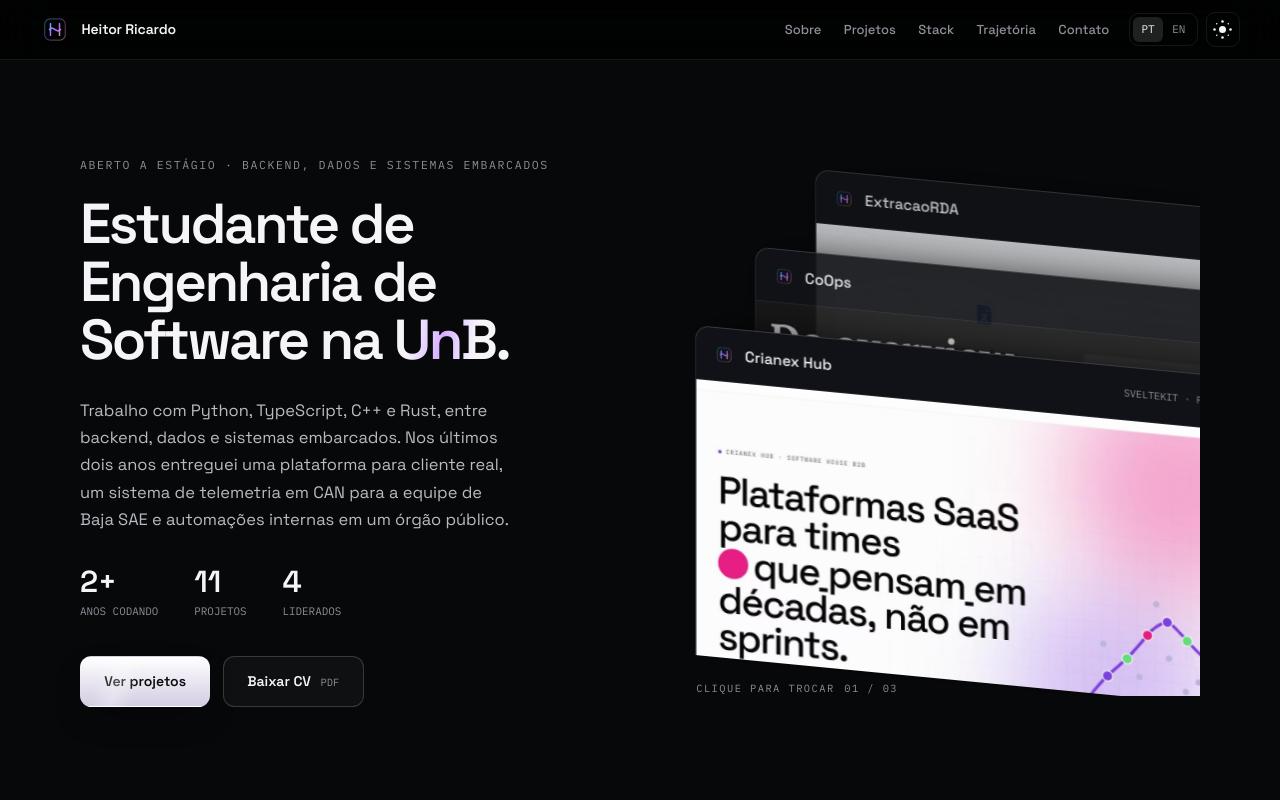
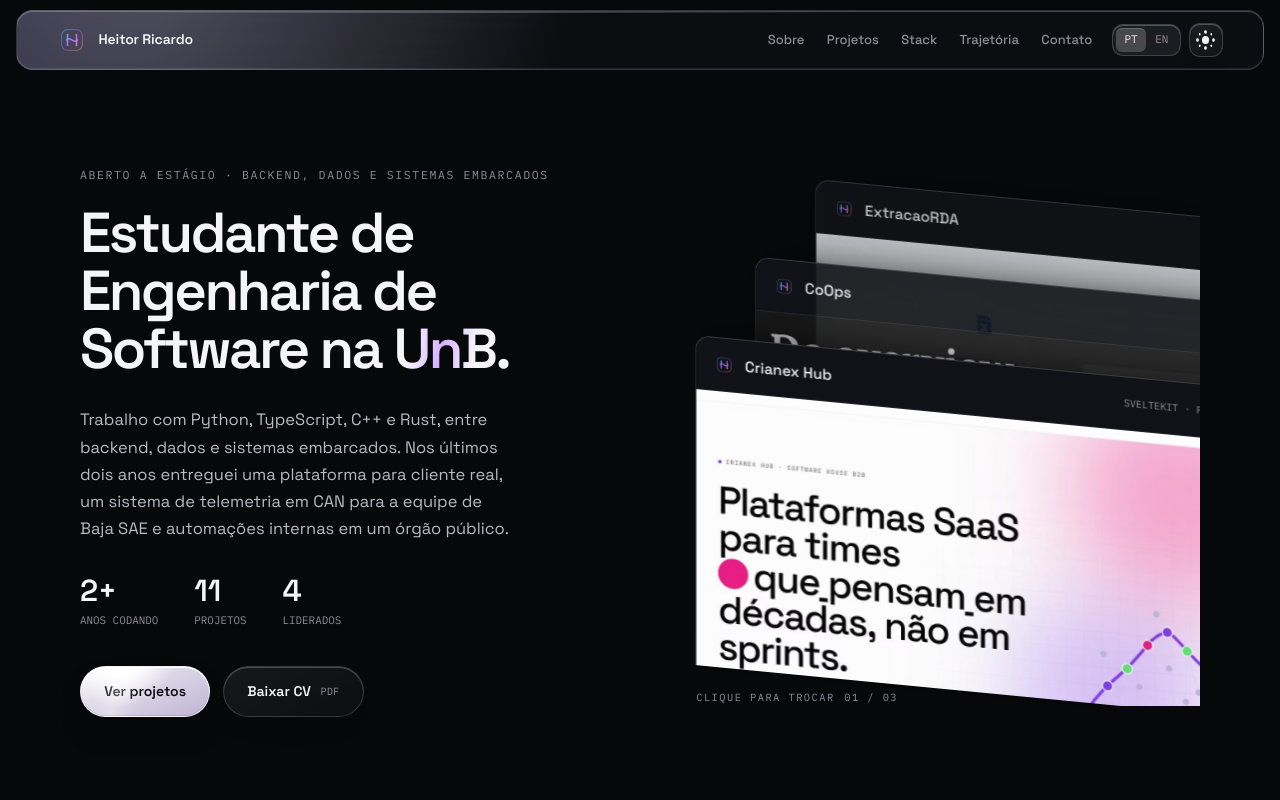
Before and after one commit to HeitorM50/HeitorM50.github.io, a Next.js app: page / in a window 1280 px wide. Shown: the top 800 px of the page. Built offline with nearby package versions, Linux system fonts and the light colour scheme.

Commit message:
feat: aplica liquid glass aos controles do portfolio

```diff
--- a/src/app/globals.css
+++ b/src/app/globals.css
@@ -53,6 +53,13 @@
   --accent: oklch(0.75 0.16 300);
   --accent-2: oklch(0.76 0.16 235);
   --button-fg: #0a0b0d;
+  --glass: rgba(17, 19, 24, .58);
+  --glass-strong: rgba(17, 19, 24, .76);
+  --glass-control: rgba(255, 255, 255, .065);
+  --glass-stroke: rgba(255, 255, 255, .16);
+  --glass-highlight: rgba(255, 255, 255, .24);
+  --glass-shadow: rgba(0, 0, 0, .52);
+  --glass-tint: rgba(142, 105, 255, .15);
   color-scheme: dark;
 }
 
@@ -70,6 +77,13 @@
   --header: oklch(0.985 0.003 300 / 0.82);
   --accent: oklch(0.6 0.16 300);
   --accent-2: oklch(0.58 0.14 235);
+  --glass: rgba(250, 249, 252, .68);
+  --glass-strong: rgba(250, 249, 252, .86);
+  --glass-control: rgba(255, 255, 255, .52);
+  --glass-stroke: rgba(29, 24, 40, .13);
+  --glass-highlight: rgba(255, 255, 255, .9);
+  --glass-shadow: rgba(52, 38, 78, .2);
+  --glass-tint: rgba(109, 73, 220, .1);
   color-scheme: light;
 }
 
@@ -95,18 +109,20 @@ p, h1, h2, h3, h4 { margin-top: 0; }
 @keyframes specular { from { transform: translateX(-150%) skewX(-18deg); } to { transform: translateX(300%) skewX(-18deg); } }
 @keyframes fade-up { from { opacity: 0; transform: translateY(.5rem); } to { opacity: 1; transform: translateY(0); } }
 
-.site-header { position: sticky; top: 0; z-index: 60; border-bottom: 1px solid var(--line); background: var(--header); backdrop-filter: blur(20px); }
-.header-shell { min-height: 3.7rem; padding: .7rem 2.5rem; display: flex; align-items: center; gap: 1.25rem; }
+.site-header { position: sticky; top: 0; z-index: 60; padding: .65rem 1rem 0; border: 0; background: transparent; pointer-events: none; }
+.header-shell { position: relative; width: min(100%, 82rem); min-height: 3.7rem; margin-inline: auto; padding: .7rem 2.5rem; display: flex; align-items: center; gap: 1.25rem; overflow: hidden; border: 1px solid var(--glass-stroke); border-radius: 1.05rem; background: radial-gradient(circle at 10% -80%, var(--glass-highlight), transparent 38%), linear-gradient(125deg, var(--glass-tint), transparent 42%), var(--glass); box-shadow: inset 0 1px 0 var(--glass-highlight), inset 0 -1px 0 color-mix(in srgb, var(--glass-stroke) 55%, transparent), 0 1.25rem 3.5rem -2rem var(--glass-shadow); -webkit-backdrop-filter: blur(24px) saturate(165%); backdrop-filter: blur(24px) saturate(165%); pointer-events: auto; }
+.header-shell::before { content: ''; position: absolute; z-index: 0; top: 1px; left: 8%; right: 32%; height: 1px; background: linear-gradient(90deg, transparent, var(--glass-highlight), transparent); pointer-events: none; }
+.header-shell > * { position: relative; z-index: 1; }
 .brand { display: flex; align-items: center; gap: .7rem; flex: none; font-size: .875rem; font-weight: 600; letter-spacing: -.01em; }
 .brand-mark { width: 1.9rem; height: 1.9rem; display: grid; place-items: center; overflow: hidden; border-radius: .55rem; }
 .brand-mark img { width: 100%; height: 100%; object-fit: contain; }
 .desktop-nav { display: flex; flex-wrap: wrap; gap: 1.4rem; margin-left: auto; color: var(--muted); font-size: .8125rem; font-weight: 500; }
 .header-actions { display: flex; align-items: center; gap: .5rem; flex: none; }
-.language-switch { display: flex; gap: .1rem; padding: .2rem; border: 1px solid var(--line); border-radius: .6rem; font: 500 .6875rem/1 'IBM Plex Mono', monospace; }
+.language-switch { display: flex; gap: .1rem; padding: .2rem; border: 1px solid var(--glass-stroke); border-radius: .7rem; background: var(--glass-control); box-shadow: inset 0 1px 0 var(--glass-highlight); font: 500 .6875rem/1 'IBM Plex Mono', monospace; }
 .language-switch a { padding: .42rem .5rem; border-radius: .38rem; color: var(--muted); }
-.language-switch a.active { background: color-mix(in srgb, var(--fg) 12%, transparent); color: var(--fg); }
-.theme-toggle { position: relative; width: 2.15rem; height: 2.15rem; display: grid; place-items: center; padding: 0; border: 1px solid var(--line); border-radius: .58rem; background: transparent; cursor: pointer; transition: border-color .3s, color .3s; }
-.theme-toggle:hover { border-color: color-mix(in oklab, var(--accent) 55%, transparent); color: var(--accent); }
+.language-switch a.active { background: color-mix(in srgb, var(--fg) 14%, var(--glass-control)); box-shadow: inset 0 1px 0 color-mix(in srgb, var(--glass-highlight) 72%, transparent); color: var(--fg); }
+.theme-toggle { position: relative; width: 2.15rem; height: 2.15rem; display: grid; place-items: center; padding: 0; border: 1px solid var(--glass-stroke); border-radius: .7rem; background: linear-gradient(145deg, var(--glass-control), color-mix(in srgb, var(--glass-control) 42%, transparent)); box-shadow: inset 0 1px 0 var(--glass-highlight), 0 .6rem 1.3rem -.9rem var(--glass-shadow); cursor: pointer; transition: border-color .3s, color .3s, transform .25s, box-shadow .3s; }
+.theme-toggle:hover { border-color: color-mix(in oklab, var(--accent) 55%, var(--glass-stroke)); color: var(--accent); transform: translateY(-1px) scale(1.025); box-shadow: inset 0 1px 0 var(--glass-highlight), 0 .8rem 1.5rem -1rem var(--glass-shadow); }
 .theme-toggle__sun, .theme-toggle__moon { position: absolute; display: block; transition: opacity .25s, transform .45s cubic-bezier(.2,.8,.2,1); }
 .theme-toggle__sun { width: .45rem; height: .45rem; border-radius: 50%; background: currentColor; box-shadow: 0 -.5rem 0 -.14rem currentColor,0 .5rem 0 -.14rem currentColor,-.5rem 0 0 -.14rem currentColor,.5rem 0 0 -.14rem currentColor,.36rem -.36rem 0 -.17rem currentColor,-.36rem .36rem 0 -.17rem currentColor,.36rem .36rem 0 -.17rem currentColor,-.36rem -.36rem 0 -.17rem currentColor; }
 .theme-toggle__moon { width: .9rem; height: .9rem; border-radius: 50%; background: currentColor; transform: rotate(-14deg); mask: radial-gradient(circle .68rem at 118% 16%, transparent 98%, #000 100%); }
@@ -127,13 +143,15 @@ p, h1, h2, h3, h4 { margin-top: 0; }
 .hero-stats div { display: grid; gap: .35rem; }
 .hero-stats strong { color: var(--fg); font: 600 1.9rem/1 'Space Grotesk', sans-serif; }
 .hero-actions, .project-buttons { display: flex; flex-wrap: wrap; gap: .8rem; margin-top: 2.35rem; }
-.button { min-height: 2.75rem; display: inline-flex; align-items: center; justify-content: center; gap: .6rem; padding: .8rem 1.45rem; border: 1px solid transparent; border-radius: .72rem; font-size: .875rem; font-weight: 600; transition: transform .2s, border-color .2s; }
-.button:hover { transform: translateY(-2px); color: inherit; }
-.button-primary { color: var(--button-fg); background: linear-gradient(180deg, #fff, oklch(0.86 0.03 300)); box-shadow: inset 0 1px 0 rgba(255,255,255,.9), 0 14px 36px -16px rgba(0,0,0,.7); }
-.button-outline { border-color: var(--line-strong); background: var(--placeholder); color: var(--fg); }
+.button { min-height: 2.75rem; display: inline-flex; align-items: center; justify-content: center; gap: .6rem; padding: .8rem 1.45rem; border: 1px solid transparent; border-radius: 999px; font-size: .875rem; font-weight: 600; transition: transform .22s cubic-bezier(.2,.8,.2,1), border-color .25s, box-shadow .25s; }
+.button:hover { transform: translateY(-2px) scale(1.015); color: inherit; }
+.button:active, .theme-toggle:active { transform: scale(.97); }
+.button-primary { border-color: rgba(255,255,255,.72); color: var(--button-fg); background: radial-gradient(circle at 28% -40%, #fff 0 24%, transparent 52%), linear-gradient(155deg, rgba(255,255,255,.96), oklch(0.84 0.05 300 / .92)); box-shadow: inset 0 1px 0 #fff, inset 0 -1px 0 rgba(91,63,130,.2), 0 1rem 2.25rem -1.15rem var(--glass-shadow); }
+.button-outline { border-color: var(--glass-stroke); background: linear-gradient(145deg, var(--glass-control), color-mix(in srgb, var(--glass-control) 38%, transparent)); box-shadow: inset 0 1px 0 var(--glass-highlight), 0 .9rem 2rem -1.5rem var(--glass-shadow); color: var(--fg); }
 .button small { color: var(--muted); font: 500 .65rem/1 'IBM Plex Mono', monospace; }
 .shine-button { position: relative; overflow: hidden; }
 .shine-button > span:last-child { position: absolute; inset-block: 0; left: 12%; width: 34%; opacity: .36; background: linear-gradient(90deg, transparent, rgba(255,255,255,.85), transparent); transform: skewX(-18deg); }
+.shine-button:hover > span:last-child { animation: specular .75s ease-out both; }
 
 .deck-wrap { position: relative; height: 33.1rem; overflow: hidden; }
 .project-deck { position: absolute; inset: 0; cursor: pointer; transform-style: preserve-3d; outline: none; }
@@ -239,10 +257,12 @@ p, h1, h2, h3, h4 { margin-top: 0; }
 .contact-shell { max-width: 47.5rem; margin-inline: auto; display: flex; flex-direction: column; align-items: center; gap: 1.35rem; text-align: center; }
 .contact-shell h2 { margin: 0; font-size: clamp(2.8rem, 6vw, 3.65rem); line-height: 1.03; letter-spacing: -.035em; }
 .contact-shell > p:not(.section-index) { max-width: 32.5rem; margin: 0; color: var(--muted-strong); font-size: 1.05rem; }
-.email-button { position: relative; overflow: hidden; display: inline-flex; align-items: center; margin-top: .5rem; padding: 1.05rem 2.1rem; border-radius: 999px; color: var(--button-fg); background: linear-gradient(180deg,#fff,oklch(0.85 0.04 300)); box-shadow: inset 0 1px 0 rgba(255,255,255,.95), 0 18px 44px -18px rgba(0,0,0,.7); font-size: .94rem; font-weight: 600; }
+.email-button { position: relative; overflow: hidden; display: inline-flex; align-items: center; margin-top: .5rem; padding: 1.05rem 2.1rem; border: 1px solid rgba(255,255,255,.72); border-radius: 999px; color: var(--button-fg); background: radial-gradient(circle at 28% -45%, #fff 0 22%, transparent 50%), linear-gradient(155deg, rgba(255,255,255,.96), oklch(0.84 0.05 300 / .92)); box-shadow: inset 0 1px 0 #fff, inset 0 -1px 0 rgba(91,63,130,.2), 0 1.15rem 2.6rem -1.35rem var(--glass-shadow); font-size: .94rem; font-weight: 600; transition: transform .22s cubic-bezier(.2,.8,.2,1), box-shadow .25s; }
 .email-button:hover { color: var(--button-fg); }
+.email-button:hover { transform: translateY(-2px) scale(1.015); }
 .contact-shell > div { display: flex; flex-wrap: wrap; justify-content: center; gap: .62rem; }
-.contact-shell > div a { padding: .68rem 1.1rem; border: 1px solid var(--line-strong); border-radius: 999px; color: var(--muted); font: 500 .68rem/1 'IBM Plex Mono', monospace; }
+.contact-shell > div a { padding: .68rem 1.1rem; border: 1px solid var(--glass-stroke); border-radius: 999px; background: linear-gradient(145deg, var(--glass-control), color-mix(in srgb, var(--glass-control) 35%, transparent)); box-shadow: inset 0 1px 0 var(--glass-highlight), 0 .75rem 1.6rem -1.2rem var(--glass-shadow); color: var(--muted); font: 500 .68rem/1 'IBM Plex Mono', monospace; transition: color .2s, border-color .2s, transform .2s; }
+.contact-shell > div a:hover { border-color: color-mix(in oklab, var(--accent) 45%, var(--glass-stroke)); color: var(--fg); transform: translateY(-2px); }
 
 .site-footer { min-height: 4.6rem; display: flex; justify-content: space-between; align-items: center; gap: 1.25rem; padding: 1.5rem 2.5rem; border-top: 1px solid var(--line); color: var(--muted); font: 500 .68rem/1.4 'IBM Plex Mono', monospace; }
 
@@ -303,12 +323,13 @@ p, h1, h2, h3, h4 { margin-top: 0; }
   .legacy-section { padding: 4.25rem 1rem; }
   .site-header .desktop-nav { display: none; }
   .nav-disclosure { position: relative; display: block; margin-left: auto; }
-  .nav-disclosure summary { width: 2.15rem; height: 2.15rem; display: grid; align-content: center; gap: .32rem; padding: .55rem; border: 1px solid var(--line); border-radius: .58rem; cursor: pointer; list-style: none; }
+  .nav-disclosure summary { width: 2.15rem; height: 2.15rem; display: grid; align-content: center; gap: .32rem; padding: .55rem; border: 1px solid var(--glass-stroke); border-radius: .7rem; background: var(--glass-control); box-shadow: inset 0 1px 0 var(--glass-highlight); cursor: pointer; list-style: none; }
   .nav-disclosure summary::-webkit-details-marker { display: none; }
   .nav-disclosure summary span { height: 1px; background: currentColor; }
-  .nav-disclosure nav { position: absolute; top: 2.7rem; right: 0; min-width: 13rem; display: grid; padding: .5rem; border: 1px solid var(--line-strong); border-radius: .75rem; background: var(--solid); box-shadow: 0 1.5rem 4rem rgba(0,0,0,.35); }
+  .nav-disclosure nav { position: absolute; top: 2.7rem; right: 0; min-width: 13rem; display: grid; padding: .5rem; border: 1px solid var(--glass-stroke); border-radius: .9rem; background: var(--glass-strong); box-shadow: inset 0 1px 0 var(--glass-highlight), 0 1.5rem 4rem var(--glass-shadow); -webkit-backdrop-filter: blur(24px) saturate(160%); backdrop-filter: blur(24px) saturate(160%); }
   .nav-disclosure nav a { padding: .65rem; color: var(--muted-strong); }
   .header-actions { margin-left: 0; }
+  .header-shell { overflow: visible; }
   .brand { margin-right: auto; }
   .hero { padding-top: 4rem; padding-bottom: 5rem; }
   .hero h1 { font-size: clamp(2.35rem, 11vw, 3.2rem); }
```
